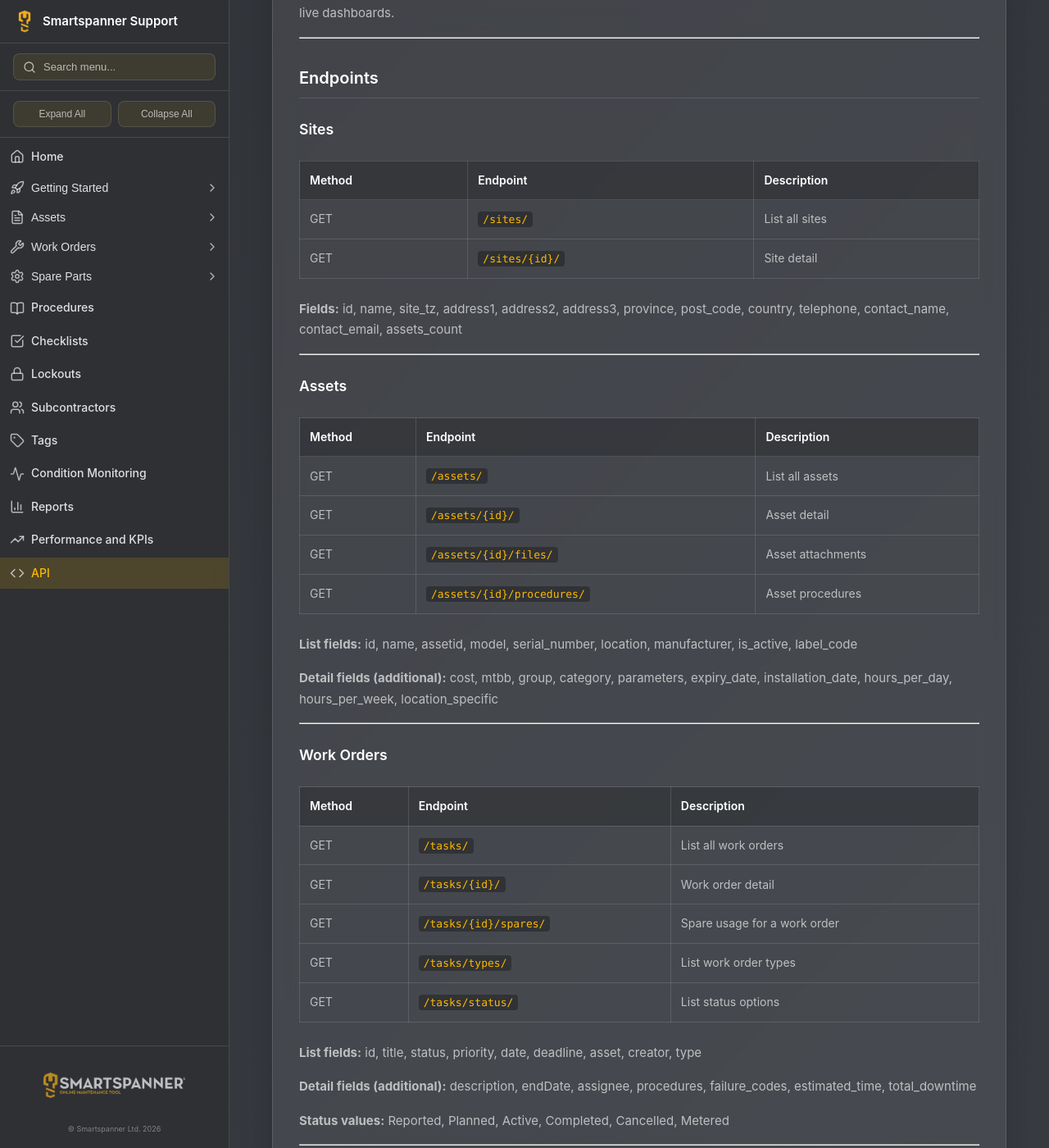
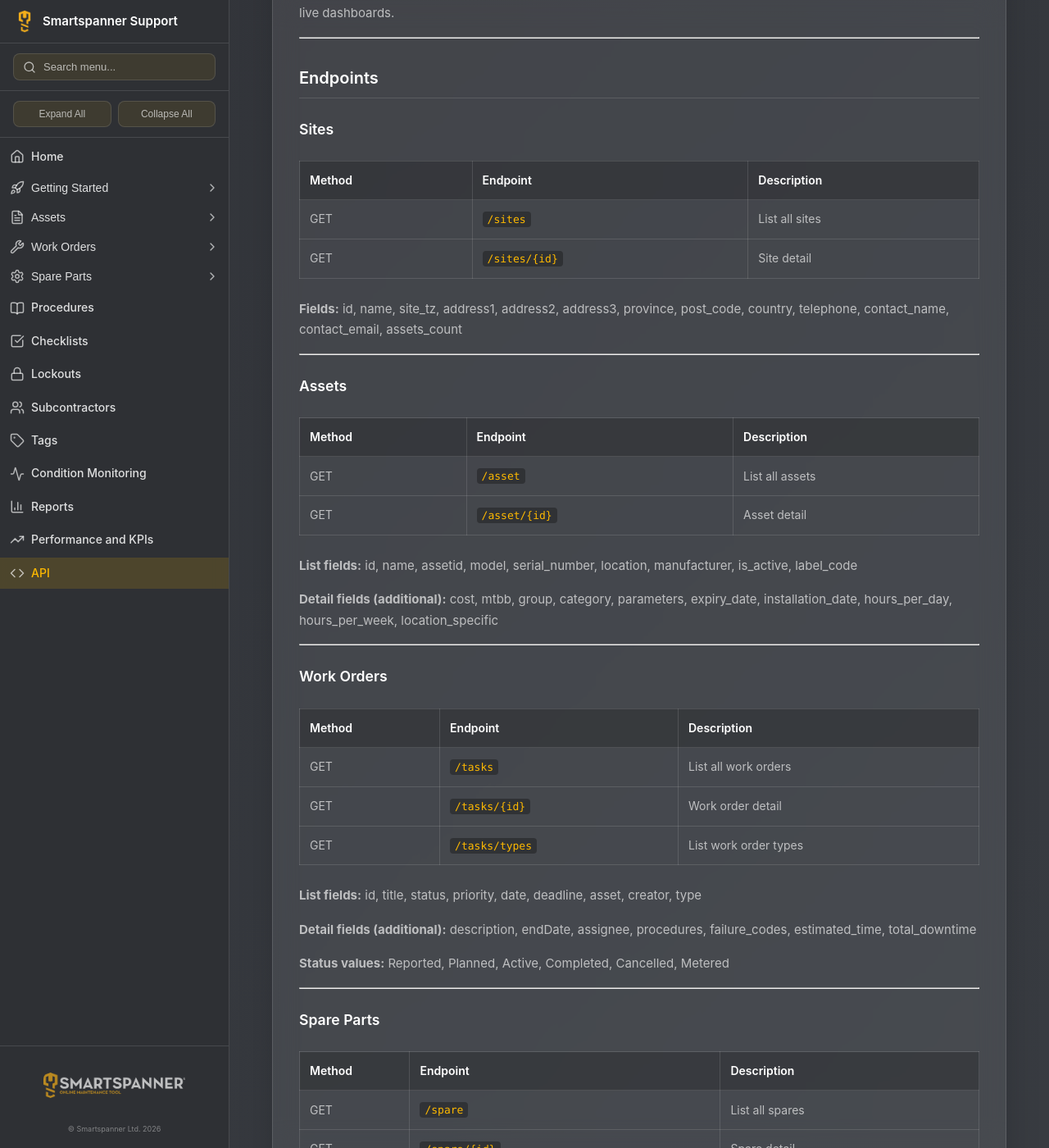
Before and after one commit to smartspanner/support-website, a Jekyll site: the page built from _pages/api-documentation.md, in a window 1280 px wide and 1400 px high, scrolled down 1617 px. Shown: the whole window at 82% size. Built offline with Jekyll 4.4.1, drawn with Linux system fonts in a browser that asks for light colours; some of the changed text lies outside the part shown.

Commit message:
fix: correct API base URL to /api/ (remove /mobile/)

````diff
--- a/_pages/api-documentation.md
+++ b/_pages/api-documentation.md
@@ -12,7 +12,7 @@
 ## Base URL
 
 ```
-https://app.smartspanner.com/api/mobile/
+https://app.smartspanner.com/api
 ```
 
 ## Authentication
@@ -63,7 +63,7 @@
 1. Open **Power BI Desktop**
 2. Click **Get Data** > **Web**
 3. Select **Advanced**
-4. Enter the endpoint URL, e.g. `https://app.smartspanner.com/api/mobile/tasks/`
+4. Enter the endpoint URL, e.g. `https://app.smartspanner.com/api/tasks`
 5. Add an HTTP request header:
    - **Name:** `Authorization`
    - **Value:** `Token abc123def456...`
@@ -79,8 +79,8 @@
 
 | Method | Endpoint | Description |
 |--------|----------|-------------|
-| GET | `/sites/` | List all sites |
-| GET | `/sites/{id}/` | Site detail |
+| GET | `/sites` | List all sites |
+| GET | `/sites/{id}` | Site detail |
 
 **Fields:** id, name, site_tz, address1, address2, address3, province, post_code, country, telephone, contact_name, contact_email, assets_count
 
@@ -90,10 +90,8 @@
 
 | Method | Endpoint | Description |
 |--------|----------|-------------|
-| GET | `/assets/` | List all assets |
-| GET | `/assets/{id}/` | Asset detail |
-| GET | `/assets/{id}/files/` | Asset attachments |
-| GET | `/assets/{id}/procedures/` | Asset procedures |
+| GET | `/asset` | List all assets |
+| GET | `/asset/{id}` | Asset detail |
 
 **List fields:** id, name, assetid, model, serial_number, location, manufacturer, is_active, label_code
 
@@ -105,11 +103,9 @@
 
 | Method | Endpoint | Description |
 |--------|----------|-------------|
-| GET | `/tasks/` | List all work orders |
-| GET | `/tasks/{id}/` | Work order detail |
-| GET | `/tasks/{id}/spares/` | Spare usage for a work order |
-| GET | `/tasks/types/` | List work order types |
-| GET | `/tasks/status/` | List status options |
+| GET | `/tasks` | List all work orders |
+| GET | `/tasks/{id}` | Work order detail |
+| GET | `/tasks/types` | List work order types |
 
 **List fields:** id, title, status, priority, date, deadline, asset, creator, type
 
@@ -123,9 +119,9 @@
 
 | Method | Endpoint | Description |
 |--------|----------|-------------|
-| GET | `/spares/` | List all spares |
-| GET | `/spares/{id}/` | Spare detail |
-| GET | `/spares/{id}/stocks/` | Stock levels by location |
+| GET | `/spare` | List all spares |
+| GET | `/spare/{id}` | Spare detail |
+| GET | `/spare/{spare_id}/stock` | Stock levels by location |
 
 **Fields:** id, name, part_number, stocks (array with location, quantity, reorder level)
 
@@ -135,8 +131,8 @@
 
 | Method | Endpoint | Description |
 |--------|----------|-------------|
-| GET | `/users/` | List active users |
-| GET | `/users/{id}/` | User detail |
+| GET | `/users` | List active users |
+| GET | `/users/{id}` | User detail |
 
 **Fields:** id, first_name, last_name, email, role, phone, profile, hourly_rate, is_active
 
@@ -146,9 +142,8 @@
 
 | Method | Endpoint | Description |
 |--------|----------|-------------|
-| GET | `/lockouts/` | List lockouts |
-| GET | `/lockouts/{id}/` | Lockout detail |
-| GET | `/lockouts/count/` | Count of active lockouts |
+| GET | `/lockouts` | List lockouts |
+| GET | `/lockouts/{id}` | Lockout detail |
 
 ---
 
@@ -156,8 +151,7 @@
 
 | Method | Endpoint | Description |
 |--------|----------|-------------|
-| GET | `/subcontractors/` | List subcontractors |
-| GET | `/subcontractors/{id}/jobs/` | Jobs for a subcontractor |
+| GET | `/subcontractors` | List subcontractors |
 
 ---
 
@@ -165,8 +159,8 @@
 
 | Method | Endpoint | Description |
 |--------|----------|-------------|
-| GET | `/procedures/` | List procedures |
-| GET | `/procedures/{id}/` | Procedure detail |
+| GET | `/procedures` | List procedures |
+| GET | `/procedures/{id}` | Procedure detail |
 
 **Fields:** id, title, description
 
````
Also changed, not shown: other parts of _pages/api-documentation.md (+2 -2 lines).
